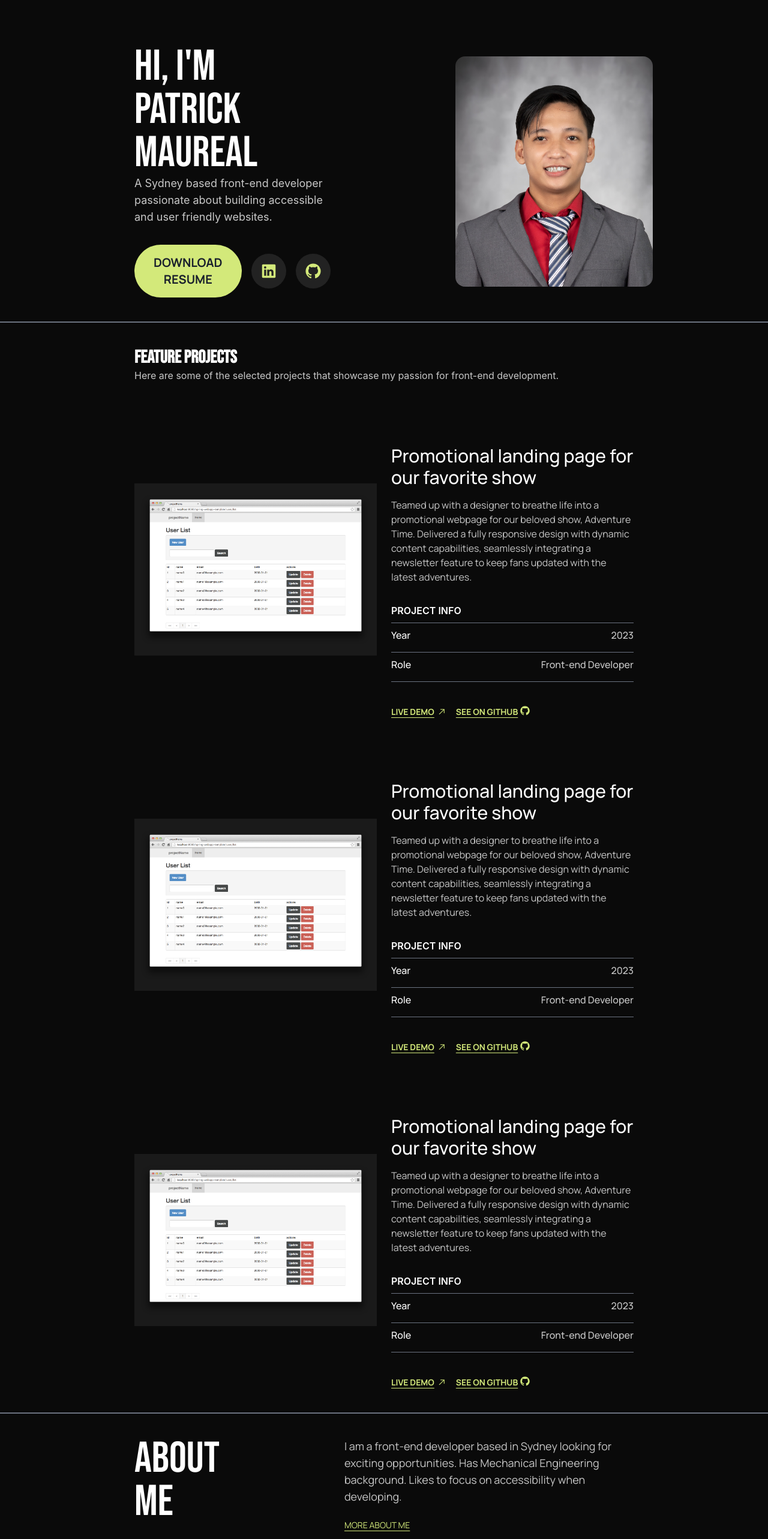
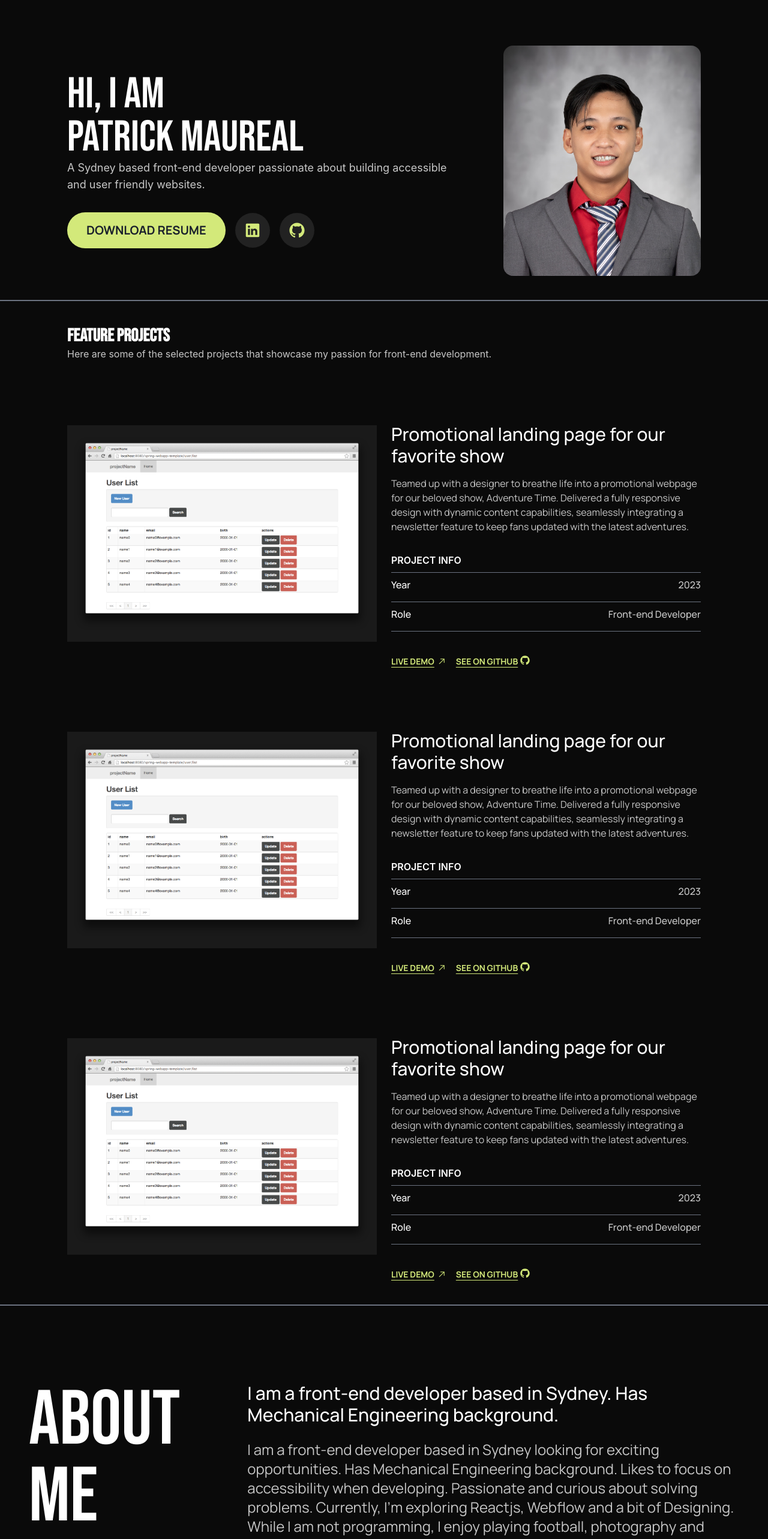
Before and after one commit to patrickMaureal/portfolio, a React (Vite) app: page / in a window 1280 px wide. Shown: the part 60-2626 px from the top of the page at 60% size. Built offline with nearby package versions, Linux system fonts and the light colour scheme.

Commit message:
update desktop view

```diff
--- a/src/components/sections/about/About.tsx
+++ b/src/components/sections/about/About.tsx
@@ -2,12 +2,13 @@ import aboutImg from "../../../assets/profile/profile.png"
 
 const About = () => {
   return (
-    <div className="flex flex-col md:flex-row justify-between items-start p-8 space-y-20 md:px-10 md:py-12 md:space-x-20 lg:px-56 lg:py-10 lg:space-x-52 lg:space-y-0">
+    <div className="flex flex-col md:flex-row justify-between items-start p-8 space-y-20 md:px-10 md:py-12 md:space-x-20 lg:px-12 lg:py-32 lg:space-x-28 lg:space-y-0">
 			<div className="hidden md:block">
-				<h1 className="font-bebas font-normal md:text-7xl text-9xl text-white ">About Me</h1>
+				<h1 className="font-bebas font-normal md:text-7xl lg:text-9xl text-white ">About Me</h1>
 			</div>
 			<div className="flex flex-col space-y-6 self-center">
-				<p className="font-manrope text-subtitle text-lg font-normal">I am a front-end developer based in Sydney looking for exciting opportunities. Has Mechanical Engineering background. Likes to focus on accessibility when developing. </p>
+				<h4 className="font-manrope font-medium text-3xl text-white">I am a front-end developer based in Sydney. Has Mechanical Engineering background. </h4>
+				<p className="font-manrope text-subtitle text-lg lg:text-2xl font-normal">I am a front-end developer based in Sydney looking for exciting opportunities. Has Mechanical Engineering background. Likes to focus on accessibility when developing. Passionate and curious about solving problems. Currently, I’m exploring Reactjs, Webflow and a bit of Designing. While I am not programming, I enjoy playing football, photography and playing Valorant. Learning more to improve skill.</p>
 				<a href="#" className="underline underline-offset-4 uppercase text-primary font-manrope text-sm"> More About Me</a>
 			</div>
 			<div className="md:hidden">
--- a/src/components/sections/contact/Contact.tsx
+++ b/src/components/sections/contact/Contact.tsx
@@ -3,10 +3,10 @@ import ContactForm from "../../ui/ContactForm"
 
 const Contact = () => {
 	return (
-		<div className="flex flex-col md:flex-row justify-between items-start p-8 md:px-20 md:py-12 md:space-x-20 md:space-y-0 lg:px-56 lg:py-10 space-y-20 lg:space-x-52 lg:space-y-0">
+		<div className="flex flex-col md:flex-row justify-between items-start p-8 md:px-20 md:py-12 md:space-x-20 md:space-y-0 lg:px-28 lg:py-10 space-y-20 lg:space-x-28 lg:space-y-0">
 			<div className="md:space-y-10">
-				<div className="space-y-4">
-					<h1 className="font-bebas text-5xl font-normal text-white">
+				<div className="space-y-4 ">
+						<h1 className="font-bebas text-5xl font-normal text-white">
 						Let’s connect
 					</h1>
 					<p className="text-subtitle">
--- a/src/components/sections/hero/Hero.tsx
+++ b/src/components/sections/hero/Hero.tsx
@@ -2,11 +2,11 @@ import { GitHubLogoIcon, LinkedInLogoIcon } from '@radix-ui/react-icons'
 import myProfile from '../../../assets/profile/profile.png'
 const Hero = () => {
 	return (
-		<div className='flex flex-col md:flex-row justify-between items-center p-8 md:px-10 md:py-12 lg:px-56 lg:py-10 space-y-20 md:space-y-0 lg:space-x-52 md:space-x-12'>
+		<div className='flex flex-col md:flex-row justify-between items-center p-8 md:px-10 md:py-12 lg:px-28 lg:py-10 space-y-20 md:space-y-0 lg:space-x-20 md:space-x-12'>
 			<div>
-				<h1 className='text-7xl font-bebas text-white md'>Hi, I'm </h1>
+				<h1 className='text-7xl font-bebas text-white md'>Hi, I am </h1>
 				<h1 className='text-7xl font-bebas text-white'>Patrick Maureal</h1>
-				<p className='text-lg text-subtitle'>A Sydney based front-end developer passionate about building accessible and user friendly websites.</p>
+				<p className='text-lg text-subtitle font-normal'>A Sydney based front-end developer passionate about building accessible and user friendly websites.</p>
 				<div className='flex items-center space-x-2 md:space-x-4'>
 					<button className='mt-8 rounded-full bg-primary py-4 px-4 md:py-4 md:px-8 '>
 						<span className='font-manrope font-extrabold md:font-bold text-sm md:text-xl'>DOWNLOAD RESUME</span>
--- a/src/components/sections/projects/Projects.tsx
+++ b/src/components/sections/projects/Projects.tsx
@@ -2,7 +2,7 @@ import ProjectCards from "../../ui/ProjectCards";
 
 const Projects = () => {
   return (
-    <div className="flex flex-col md:flex-row justify-between items-start p-8 md:px-10 md:py-12 lg:px-56 lg:py-10 space-y-20 lg:space-x-52 lg:space-y-0">
+    <div className="flex flex-col md:flex-row justify-between items-start p-8 md:px-10 md:py-12 lg:px-28 lg:py-10 space-y-20 lg:space-x-52 lg:space-y-0">
       <div>
         <h1 className="font-bebas font-bold text-3xl text-white">
           Feature Projects
```
